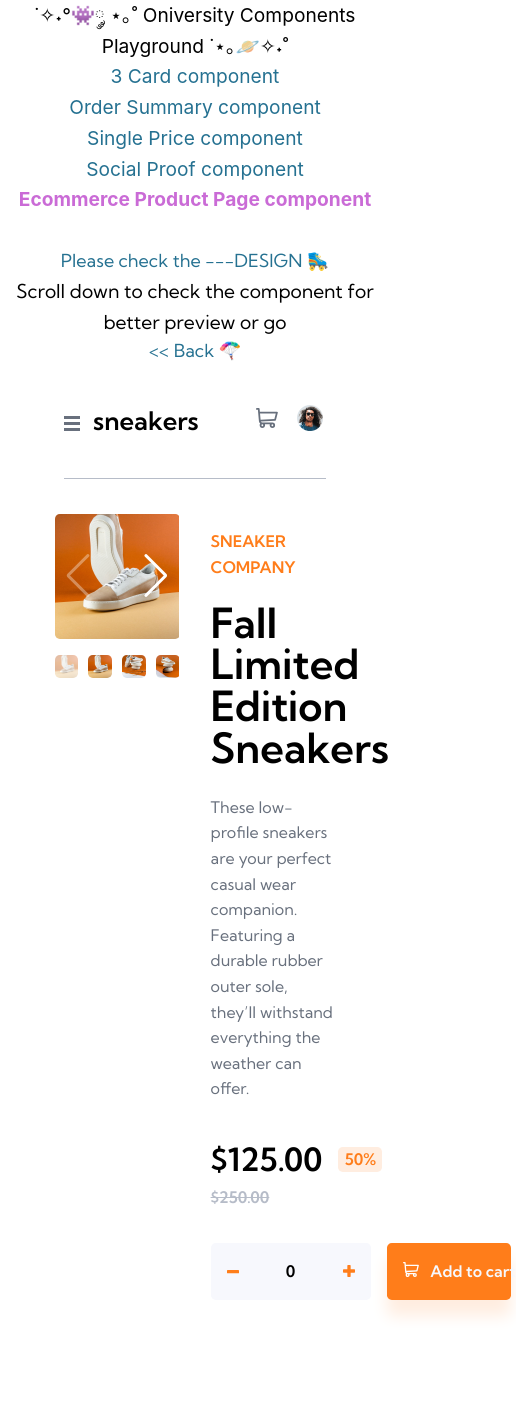
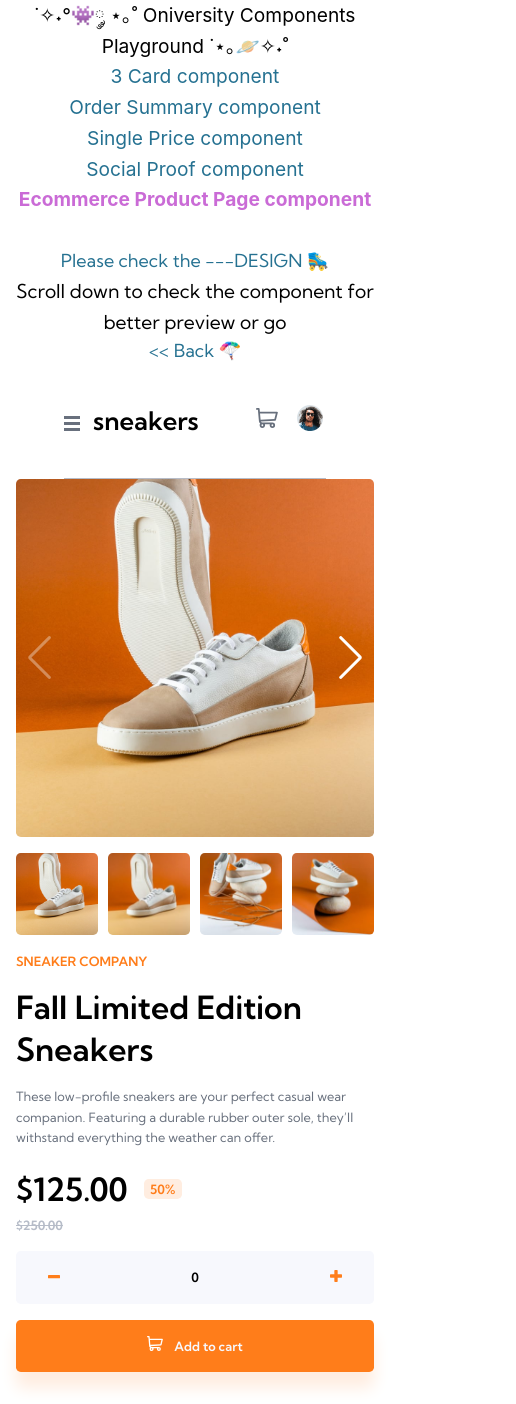
Before and after one commit to SashaHon/oniversity-components-playground, a Vue app: page /ecommerce-product-page-component in a window 390 px wide. Shown: the whole page, 516 px wide, since content can reach past the window. Before the commit the page ends 1351 px from the top, so only its background shows below. Built offline with nearby package versions, Linux system fonts and the light colour scheme.

Commit message:
add more media queries and change rem to px in them

```diff
--- a/src/components/ecommerceProductPageComponent/EcomButtonChangeQuantity.vue
+++ b/src/components/ecommerceProductPageComponent/EcomButtonChangeQuantity.vue
@@ -86,15 +86,22 @@ const decreaseSelectedNumber = () => {
   }
 }
 
-@media (width < 70rem) and (orientation: landscape) {
-  .container {
-    min-width: 8rem;
-  }
-}
+// @media (width < 70rem) and (orientation: landscape) {
+//   .container {
+//     min-width: 8rem;
+//   }
+// }
 
-@media (width < 65rem) and (orientation: landscape) {
+@media (width < 1040rem) and (orientation: landscape) {
   .container {
     min-width: 10rem;
   }
 }
+
+@media (width < 500px) and (orientation: portrait) {
+  .container {
+    width: 100%;
+    padding: 1rem 2rem;
+  }
+}
 </style>
--- a/src/components/ecommerceProductPageComponent/EcomCartIcon.vue
+++ b/src/components/ecommerceProductPageComponent/EcomCartIcon.vue
@@ -53,4 +53,12 @@ const showCart = () => {
     border-radius: 1rem;
   }
 }
+
+@media (width < 500px) and (orientation: portrait) {
+  .cart {
+    &__icon {
+      position: initial;
+    }
+  }
+}
 </style>
--- a/src/components/ecommerceProductPageComponent/EcomPriceSection.vue
+++ b/src/components/ecommerceProductPageComponent/EcomPriceSection.vue
@@ -44,7 +44,7 @@ const props = defineProps(['discountedPrice', 'discountPercentage', 'price'])
   }
 }
 
-@media (width < 65rem) and (orientation: landscape) {
+@media (width < 1040rem) and (orientation: landscape) {
   .container {
     margin-top: 1rem;
   }
@@ -55,4 +55,10 @@ const props = defineProps(['discountedPrice', 'discountPercentage', 'price'])
     }
   }
 }
+
+@media (width < 500px) and (orientation: portrait) {
+  .container {
+    margin-top: 1rem;
+  }
+}
 </style>
--- a/src/components/ecommerceProductPageComponent/EcomProductInfo.vue
+++ b/src/components/ecommerceProductPageComponent/EcomProductInfo.vue
@@ -48,9 +48,21 @@ const product = getProductById(currentProductId, productList)
   color: $c-orange;
 }
 
-@media (width < 65rem) and (orientation: landscape) {
+@media (width < 1040px) and (orientation: landscape) {
   .title {
     font-size: 1.6rem;
   }
 }
+
+@media (width < 500px) and (orientation: portrait) {
+  .title {
+    font-size: 2rem;
+  }
+
+  .company,
+  .title,
+  .description {
+    margin-top: 1rem;
+  }
+}
 </style>
--- a/src/components/ecommerceProductPageComponent/EcomProductPage.vue
+++ b/src/components/ecommerceProductPageComponent/EcomProductPage.vue
@@ -80,7 +80,24 @@ const addToCart = () => {
   }
 }
 
-@media (width < 1040px) and (orientation: landscape) {
+// @media (width < 1040px) and (orientation: landscape) {
+//   .product {
+//     font-size: 0.8rem;
+//     gap: 5%;
+
+//     &__btn-container {
+//       flex-direction: column;
+//     }
+
+//     &__container--info,
+//     &__container--display {
+//       padding: 0;
+//       max-width: fit-content;
+//     }
+//   }
+// }
+
+@media (width < 1040px) {
   .product {
     font-size: 0.8rem;
     gap: 5%;
@@ -97,9 +114,20 @@ const addToCart = () => {
   }
 }
 
-@media (width < 850px) and (orientation: landscape) {
+@media (width < 850px) and (orientation: landscape), (width < 850px) and (orientation: portrait) {
   .product {
     padding: 1rem 2rem;
   }
 }
+
+@media (width < 500px) and (orientation: portrait) {
+  .product {
+    display: block;
+    padding: 0 1rem 2rem;
+
+    &__btn-container {
+      margin-top: 1rem;
+    }
+  }
+}
 </style>
--- a/src/components/ecommerceProductPageComponent/EcomSlide.vue
+++ b/src/components/ecommerceProductPageComponent/EcomSlide.vue
@@ -1,3 +1,35 @@
+<template>
+  <swiper
+    :style="{
+      '--swiper-navigation-color': '#fff',
+      '--swiper-pagination-color': '#fff'
+    }"
+    :spaceBetween="10"
+    :navigation="true"
+    :thumbs="{ swiper: thumbsSwiper }"
+    :modules="modules"
+    class="mySwiper2"
+  >
+    <swiper-slide v-for="(img, index) in product.imgUrlList" :key="index + 555"
+      ><img :src="img.url" alt="product photo" class="photo"
+    /></swiper-slide>
+  </swiper>
+
+  <swiper
+    @swiper="setThumbsSwiper"
+    :spaceBetween="10"
+    :slidesPerView="4"
+    :freeMode="true"
+    :watchSlidesProgress="true"
+    :modules="modules"
+    class="mySwiper"
+  >
+    <swiper-slide v-for="(img, index) in product.imgUrlList" :key="index + 666"
+      ><img :src="img.url" alt="product photo" class="photo"
+    /></swiper-slide>
+  </swiper>
+</template>
+
 <script setup>
 import { ref, inject } from 'vue'
 // Import Swiper Vue.js components
@@ -61,36 +93,7 @@ const modules = [FreeMode, Navigation, Thumbs]
     border: 4px solid orange;
   }
 }
+
+@media (width < 500px) and (orientation: portrait) {
+}
 </style>
-
-<template>
-  <swiper
-    :style="{
-      '--swiper-navigation-color': '#fff',
-      '--swiper-pagination-color': '#fff'
-    }"
-    :spaceBetween="10"
-    :navigation="true"
-    :thumbs="{ swiper: thumbsSwiper }"
-    :modules="modules"
-    class="mySwiper2"
-  >
-    <swiper-slide v-for="(img, index) in product.imgUrlList" :key="index + 555"
-      ><img :src="img.url" alt="product photo" class="photo"
-    /></swiper-slide>
-  </swiper>
-
-  <swiper
-    @swiper="setThumbsSwiper"
-    :spaceBetween="10"
-    :slidesPerView="4"
-    :freeMode="true"
-    :watchSlidesProgress="true"
-    :modules="modules"
-    class="mySwiper"
-  >
-    <swiper-slide v-for="(img, index) in product.imgUrlList" :key="index + 666"
-      ><img :src="img.url" alt="product photo" class="photo"
-    /></swiper-slide>
-  </swiper>
-</template>
```
